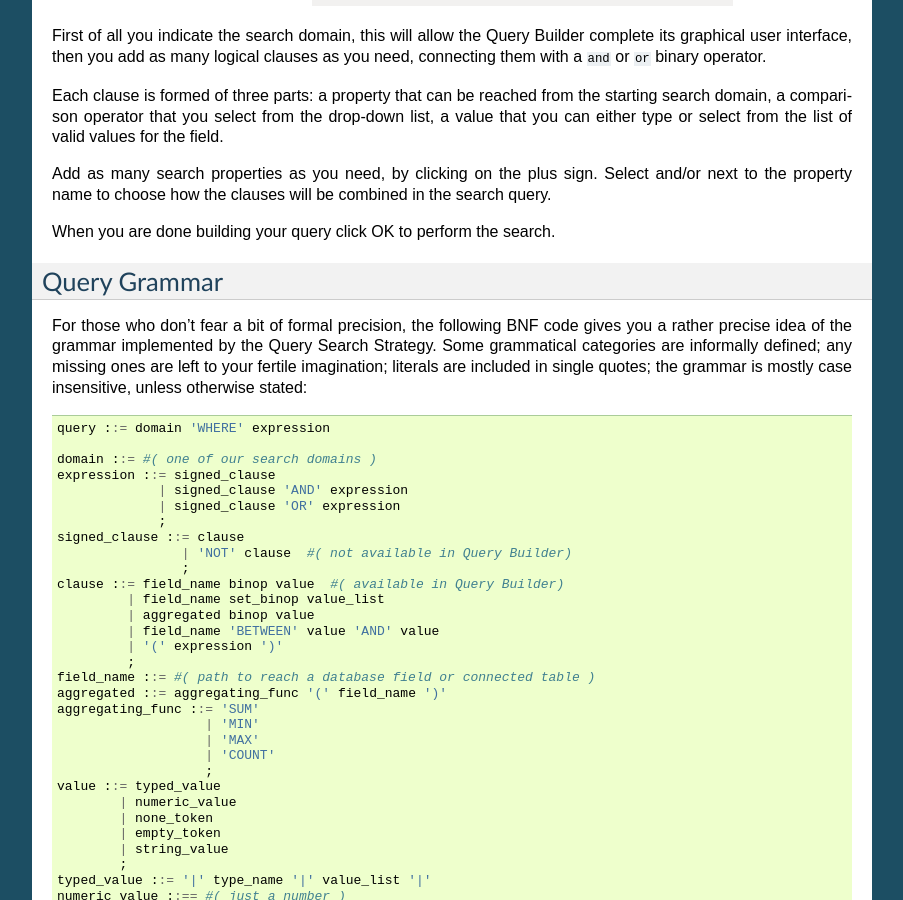
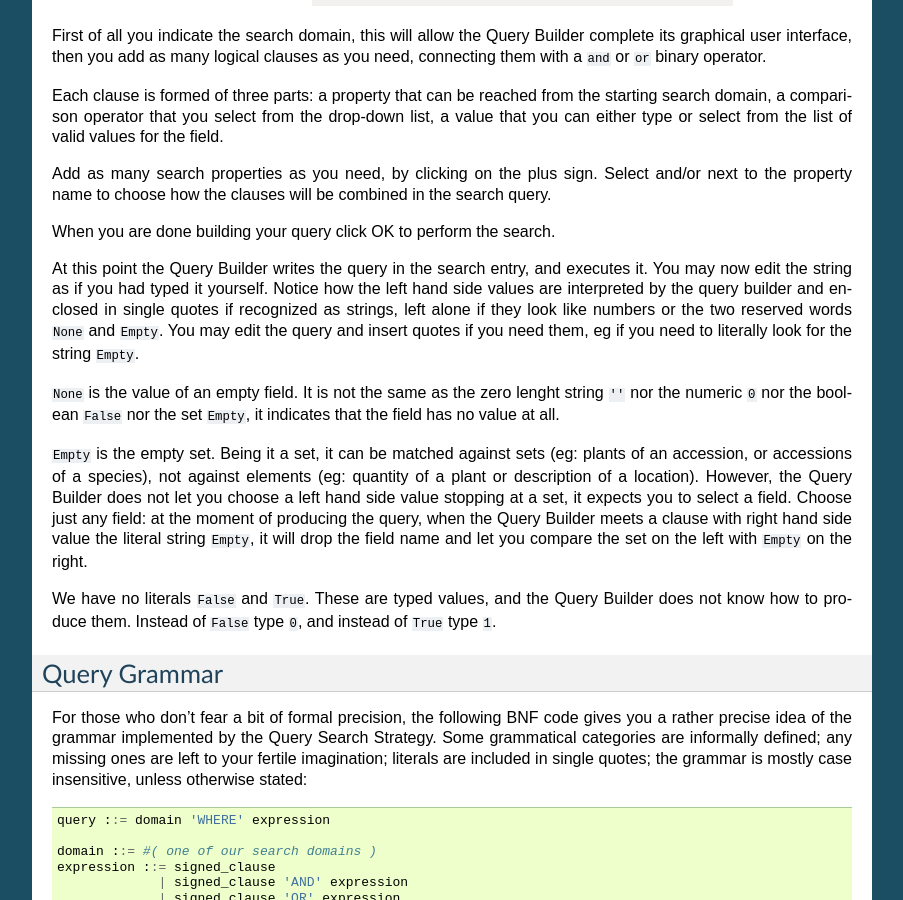
Before and after one commit to Ghini/ghini.desktop-docs.i18n, a Sphinx documentation site: the page built from doc/searching.rst, in a window 1280 px wide and 900 px high, scrolled down 3843 px. Shown: the whole window, without its empty margins (198-1101 px from the left). Built offline with Sphinx 7.4.7, drawn with Linux system fonts in a browser that asks for light colours.

```diff
--- a/doc/searching.rst
+++ b/doc/searching.rst
@@ -223,6 +223,31 @@
 
 When you are done building your query click OK to perform the search.
 
+At this point the Query Builder writes the query in the search entry, and
+executes it. You may now edit the string as if you had typed it
+yourself. Notice how the left hand side values are interpreted by the query
+builder and enclosed in single quotes if recognized as strings, left alone
+if they look like numbers or the two reserved words ``None`` and
+``Empty``. You may edit the query and insert quotes if you need them, eg if
+you need to literally look for the string ``Empty``.
+
+``None`` is the value of an empty field. It is not the same as the zero
+lenght string ``''`` nor the numeric ``0`` nor the boolean ``False`` nor the
+set ``Empty``, it indicates that the field has no value at all.
+
+``Empty`` is the empty set. Being it a set, it can be matched against sets
+(eg: plants of an accession, or accessions of a species), not against
+elements (eg: quantity of a plant or description of a location). However,
+the Query Builder does not let you choose a left hand side value stopping at
+a set, it expects you to select a field. Choose just any field: at the
+moment of producing the query, when the Query Builder meets a clause with
+right hand side value the literal string ``Empty``, it will drop the field
+name and let you compare the set on the left with ``Empty`` on the right.
+
+We have no literals ``False`` and ``True``. These are typed values, and the
+Query Builder does not know how to produce them. Instead of ``False`` type
+``0``, and instead of ``True`` type ``1``.
+
 
 Query Grammar
 ==================
```
Also changed, not shown: 15 other files.
